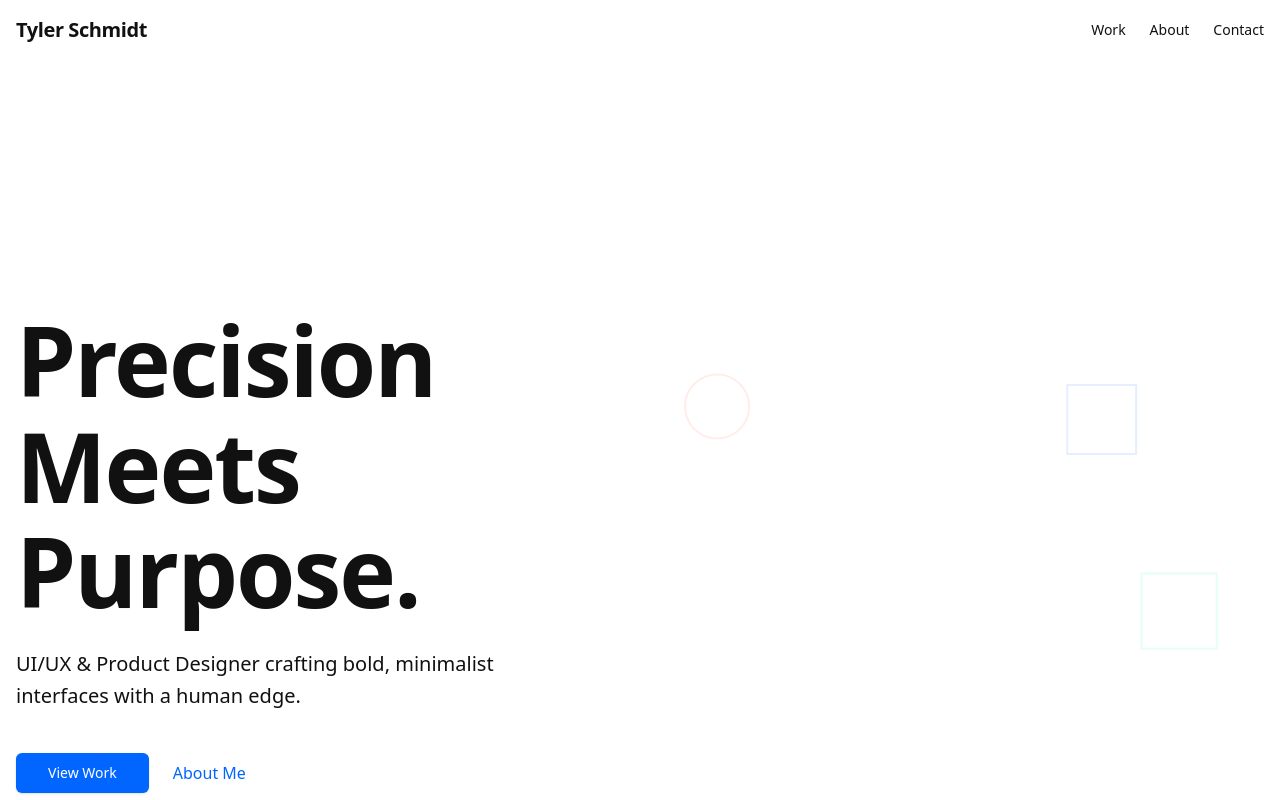
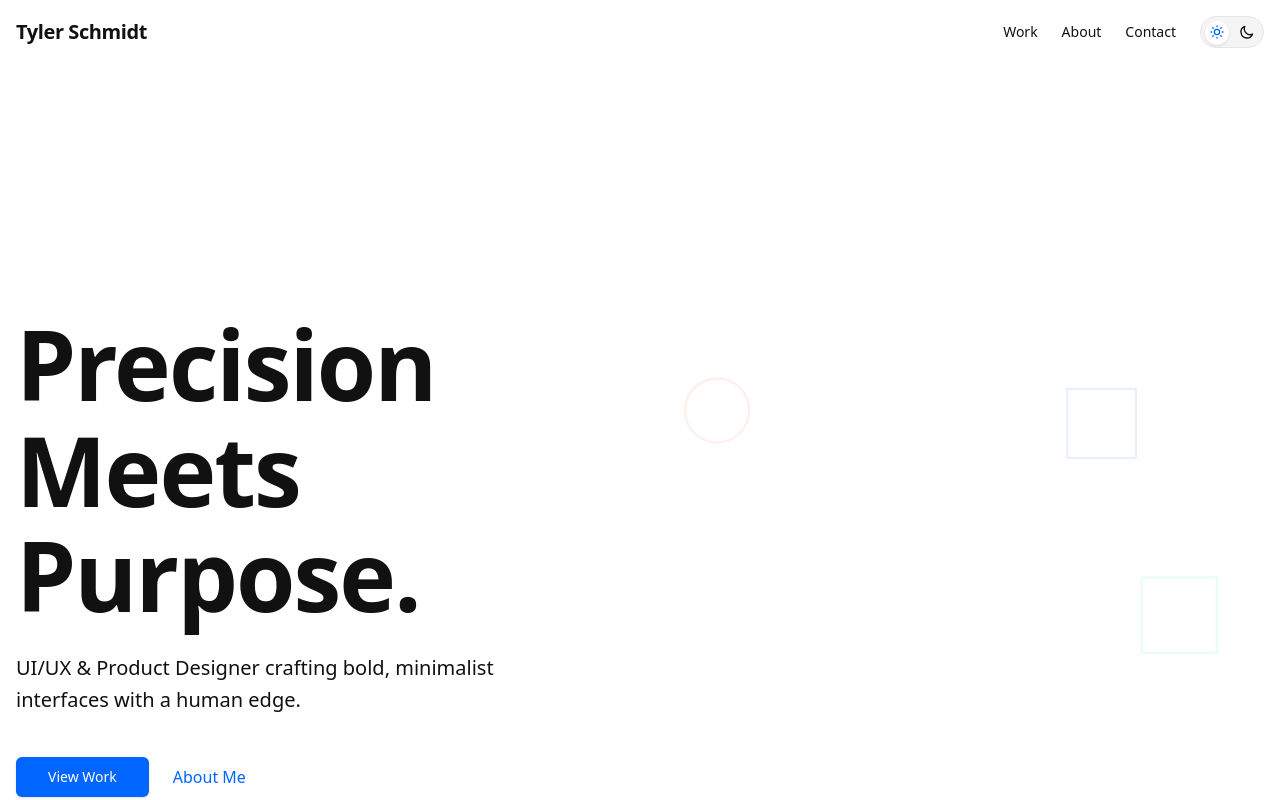
Before and after one commit to TYLANDER/tylerschmidt_v3, a Next.js app: page / in a window 1280 px wide. Shown: the top 800 px of the page. Built offline with nearby package versions, Linux system fonts and the light colour scheme; no server answers.

Commit message:
feat: add dark mode with smooth transitions and system preference support

```diff
--- a/src/app/globals.css
+++ b/src/app/globals.css
@@ -1,7 +1,7 @@
 @import "tailwindcss";
 
 :root {
-  /* Precision Bold (with Human Edge) */
+  /* Precision Bold Light Theme */
   --background: #FFFFFF;
   --foreground: #111111;
   --muted: #F5F5F5;
@@ -14,7 +14,7 @@
   --primary-foreground: #FFFFFF;
   --secondary: #F5F5F5;
   --secondary-foreground: #111111;
-  --accent: #0066FF; /* Switch to #FF522B for Red */
+  --accent: #0066FF;
   --accent-foreground: #FFFFFF;
   --destructive: #EB5757;
   --destructive-foreground: #FFFFFF;
@@ -24,6 +24,27 @@
   --font-heading: var(--font-aeonik), system-ui, sans-serif;
   --font-body: var(--font-inter), system-ui, sans-serif;
   --font-mono: "JetBrains Mono", "Fira Code", Consolas, monospace;
+}
+
+.dark {
+  /* Precision Bold Dark Theme */
+  --background: #0A0A0A;
+  --foreground: #FAFAFA;
+  --muted: #1A1A1A;
+  --muted-foreground: #A0A0A0;
+  --card: #0F0F0F;
+  --card-foreground: #FAFAFA;
+  --border: #2A2A2A;
+  --input: #1A1A1A;
+  --primary: #FAFAFA;
+  --primary-foreground: #0A0A0A;
+  --secondary: #1A1A1A;
+  --secondary-foreground: #FAFAFA;
+  --accent: #3B82F6; /* Slightly lighter blue for dark mode */
+  --accent-foreground: #FAFAFA;
+  --destructive: #EF4444;
+  --destructive-foreground: #FAFAFA;
+  --ring: #3B82F6;
 }
 
 @theme inline {
@@ -101,6 +122,16 @@ body {
   outline: 2px solid var(--accent);
   outline-offset: 3px;
   border-radius: 2px;
+}
+
+/* Dark mode transitions */
+* {
+  transition: background-color 0.3s ease, border-color 0.3s ease;
+}
+
+/* Prevent transition on theme toggle */
+.no-transition * {
+  transition: none !important;
 }
 
 /* Smooth animations */
--- a/src/app/layout.tsx
+++ b/src/app/layout.tsx
@@ -6,6 +6,7 @@ import { injectAnalytics } from "@/lib/analytics"
 import { aeonik, inter } from "@/lib/fonts"
 import { cn } from "@/lib/utils"
 import { ServiceWorkerRegistration } from "@/components/ServiceWorkerRegistration"
+import { ThemeProvider } from "@/components/theme-provider"
 
 export const metadata: Metadata = {
   metadataBase: new URL('https://tylerschmidt.dev'),
@@ -122,17 +123,33 @@ export default function RootLayout({
         <link rel="manifest" href="/manifest.json" />
         <meta name="theme-color" content="#000000" />
         <meta name="viewport" content="width=device-width, initial-scale=1" />
+        <script
+          dangerouslySetInnerHTML={{
+            __html: `
+              try {
+                const theme = localStorage.getItem('theme');
+                const systemDark = window.matchMedia('(prefers-color-scheme: dark)').matches;
+                if (theme === 'dark' || (!theme && systemDark)) {
+                  document.documentElement.classList.add('dark');
+                  document.documentElement.style.colorScheme = 'dark';
+                }
+              } catch {}
+            `,
+          }}
+        />
       </head>
       <body className={cn(
-        "font-sans antialiased bg-white text-ink min-h-screen",
+        "font-sans antialiased bg-white dark:bg-ink text-ink dark:text-white min-h-screen transition-colors",
         aeonik.variable,
         inter.variable
       )}>
-        <a href="#main" className="sr-only focus:not-sr-only focus:fixed focus:top-2 focus:left-2 focus:z-50 focus:bg-accent focus:text-white focus:px-3 focus:py-2 rounded-md">Skip to content</a>
-        <ServiceWorkerRegistration />
-        <SiteHeader />
-        <main id="main">{children}</main>
-        <SiteFooter />
+        <ThemeProvider>
+          <a href="#main" className="sr-only focus:not-sr-only focus:fixed focus:top-2 focus:left-2 focus:z-50 focus:bg-accent focus:text-white focus:px-3 focus:py-2 rounded-md">Skip to content</a>
+          <ServiceWorkerRegistration />
+          <SiteHeader />
+          <main id="main">{children}</main>
+          <SiteFooter />
+        </ThemeProvider>
       </body>
     </html>
   )
--- a/src/components/SiteHeader.tsx
+++ b/src/components/SiteHeader.tsx
@@ -1,6 +1,7 @@
 "use client"
 import Link from 'next/link'
 import { useEffect, useState } from 'react'
+import { ThemeToggle } from '@/components/ui/theme-toggle'
 
 export function SiteHeader() {
   const [scrolled, setScrolled] = useState(false)
@@ -12,14 +13,17 @@ export function SiteHeader() {
   }, [])
 
   return (
-    <header className={`sticky top-0 z-40 bg-white/80 backdrop-blur supports-[backdrop-filter]:bg-white/60 transition-all duration-300 ${scrolled ? 'py-2 shadow-subtle' : 'py-4'}`}>
+    <header className={`sticky top-0 z-40 bg-white/80 dark:bg-ink/80 backdrop-blur supports-[backdrop-filter]:bg-white/60 dark:supports-[backdrop-filter]:bg-ink/60 transition-all duration-300 ${scrolled ? 'py-2 shadow-subtle' : 'py-4'}`}>
       <div className="mx-auto max-w-content px-4 flex items-center justify-between">
-        <Link href="/" className={`font-heading font-semibold text-ink ${scrolled ? 'text-lg' : 'text-xl'}`}>Tyler Schmidt</Link>
-        <nav className="flex items-center gap-6 text-sm font-medium text-ink/80">
-          <Link href="/work" className="hover:text-ink transition-colors">Work</Link>
-          <Link href="/about" className="hover:text-ink transition-colors">About</Link>
-          <Link href="/contact" className="hover:text-ink transition-colors">Contact</Link>
-        </nav>
+        <Link href="/" className={`font-heading font-semibold text-ink dark:text-white ${scrolled ? 'text-lg' : 'text-xl'}`}>Tyler Schmidt</Link>
+        <div className="flex items-center gap-6">
+          <nav className="flex items-center gap-6 text-sm font-medium text-ink/80 dark:text-white/80">
+            <Link href="/work" className="hover:text-ink dark:hover:text-white transition-colors">Work</Link>
+            <Link href="/about" className="hover:text-ink dark:hover:text-white transition-colors">About</Link>
+            <Link href="/contact" className="hover:text-ink dark:hover:text-white transition-colors">Contact</Link>
+          </nav>
+          <ThemeToggle />
+        </div>
       </div>
     </header>
   )
--- /dev/null
+++ b/src/components/theme-provider.tsx
@@ -0,0 +1,20 @@
+"use client"
+
+import { useEffect } from 'react'
+
+export function ThemeProvider({ children }: { children: React.ReactNode }) {
+  useEffect(() => {
+    // Check for saved theme preference or default to light
+    const savedTheme = localStorage.getItem('theme')
+    const systemDark = window.matchMedia('(prefers-color-scheme: dark)').matches
+
+    if (savedTheme === 'dark' || (!savedTheme && systemDark)) {
+      document.documentElement.classList.add('dark')
+    }
+
+    // Prevent flash of unstyled content
+    document.documentElement.style.colorScheme = savedTheme || (systemDark ? 'dark' : 'light')
+  }, [])
+
+  return <>{children}</>
+}
--- a/src/components/ui/Card.tsx
+++ b/src/components/ui/Card.tsx
@@ -2,7 +2,7 @@ import { cn } from '@/lib/utils'
 
 export function Card({ className, children }: { className?: string; children: React.ReactNode }) {
   return (
-    <div className={cn('bg-white border border-ink/10 rounded-md shadow-subtle overflow-hidden', className)}>
+    <div className={cn('bg-white dark:bg-card border border-ink/10 dark:border-white/10 rounded-md shadow-subtle overflow-hidden', className)}>
       {children}
     </div>
   )
--- /dev/null
+++ b/src/components/ui/theme-toggle.tsx
@@ -0,0 +1,95 @@
+"use client"
+
+import { useEffect, useState } from "react"
+import { motion } from "framer-motion"
+
+export function ThemeToggle() {
+  const [theme, setTheme] = useState<"light" | "dark">("light")
+  const [mounted, setMounted] = useState(false)
+
+  useEffect(() => {
+    setMounted(true)
+    // Check localStorage and system preference
+    const stored = localStorage.getItem("theme")
+    const systemDark = window.matchMedia("(prefers-color-scheme: dark)").matches
+
+    if (stored === "dark" || (!stored && systemDark)) {
+      setTheme("dark")
+      document.documentElement.classList.add("dark")
+    }
+  }, [])
+
+  const toggleTheme = () => {
+    const newTheme = theme === "light" ? "dark" : "light"
+    setTheme(newTheme)
+
+    if (newTheme === "dark") {
+      document.documentElement.classList.add("dark")
+    } else {
+      document.documentElement.classList.remove("dark")
+    }
+
+    localStorage.setItem("theme", newTheme)
+  }
+
+  if (!mounted) return null
+
+  return (
+    <motion.button
+      onClick={toggleTheme}
+      className="relative h-8 w-16 rounded-full bg-muted border border-ink/10 dark:border-white/10 p-1"
+      whileHover={{ scale: 1.05 }}
+      whileTap={{ scale: 0.95 }}
+      aria-label={`Switch to ${theme === "light" ? "dark" : "light"} mode`}
+    >
+      <motion.div
+        className="absolute inset-1 flex items-center justify-between px-1"
+        initial={false}
+      >
+        {/* Sun Icon */}
+        <svg
+          className="h-4 w-4 text-accent dark:text-ink/30"
+          fill="none"
+          viewBox="0 0 24 24"
+          stroke="currentColor"
+        >
+          <path
+            strokeLinecap="round"
+            strokeLinejoin="round"
+            strokeWidth={2}
+            d="M12 3v1m0 16v1m9-9h-1M4 12H3m15.364 6.364l-.707-.707M6.343 6.343l-.707-.707m12.728 0l-.707.707M6.343 17.657l-.707.707M16 12a4 4 0 11-8 0 4 4 0 018 0z"
+          />
+        </svg>
+
+        {/* Moon Icon */}
+        <svg
+          className="h-4 w-4 text-ink/30 dark:text-accent"
+          fill="none"
+          viewBox="0 0 24 24"
+          stroke="currentColor"
+        >
+          <path
+            strokeLinecap="round"
+            strokeLinejoin="round"
+            strokeWidth={2}
+            d="M20.354 15.354A9 9 0 018.646 3.646 9.003 9.003 0 0012 21a9.003 9.003 0 008.354-5.646z"
+          />
+        </svg>
+      </motion.div>
+
+      {/* Sliding Indicator */}
+      <motion.div
+        className="h-6 w-6 rounded-full bg-white dark:bg-ink shadow-sm"
+        initial={false}
+        animate={{
+          x: theme === "light" ? 0 : 32,
+        }}
+        transition={{
+          type: "spring",
+          stiffness: 500,
+          damping: 30,
+        }}
+      />
+    </motion.button>
+  )
+}
--- a/tailwind.config.ts
+++ b/tailwind.config.ts
@@ -1,6 +1,7 @@
 import type { Config } from 'tailwindcss'
 
 const config: Config = {
+  darkMode: 'class',
   content: [
     './src/app/**/*.{ts,tsx}',
     './src/components/**/*.{ts,tsx}',
```
Also changed, not shown: src/components/sections/Hero.tsx (+6 -5 lines), src/components/sections/SelectedWork.tsx (+8 -8 lines).
